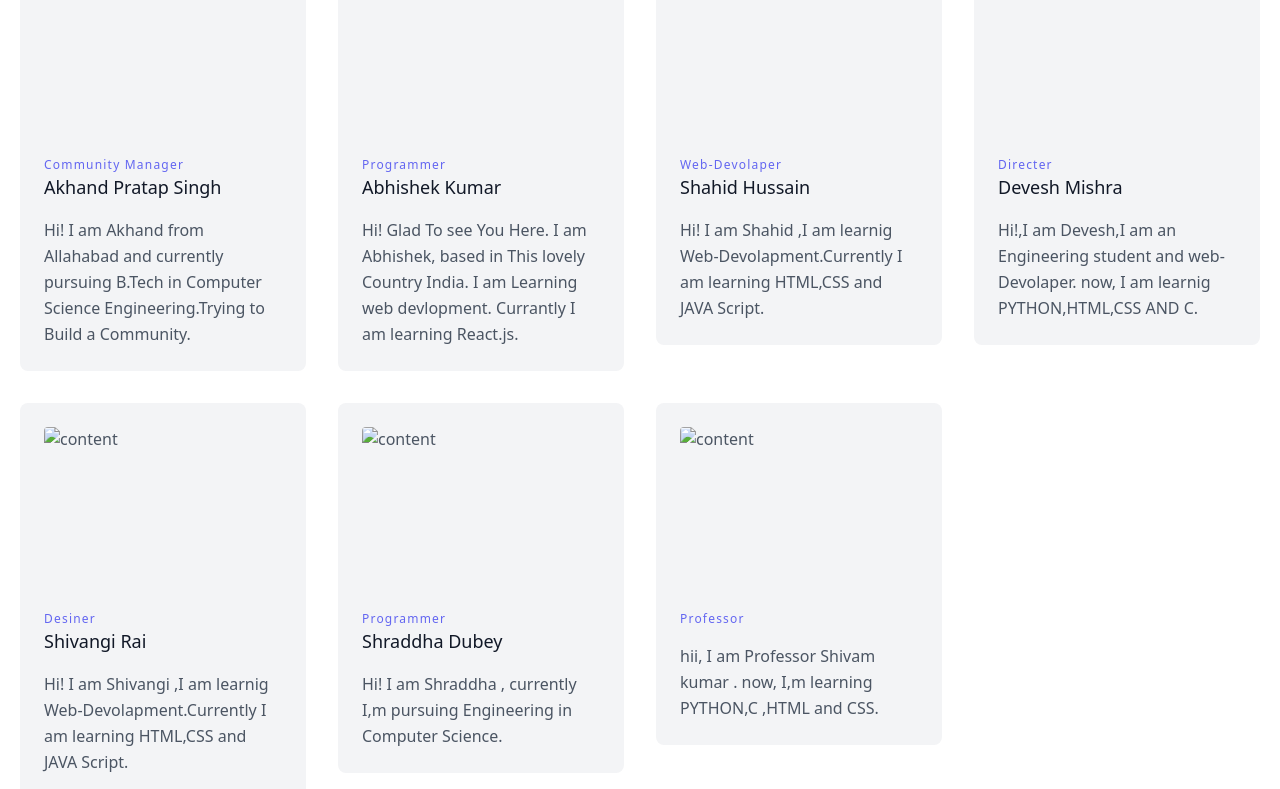
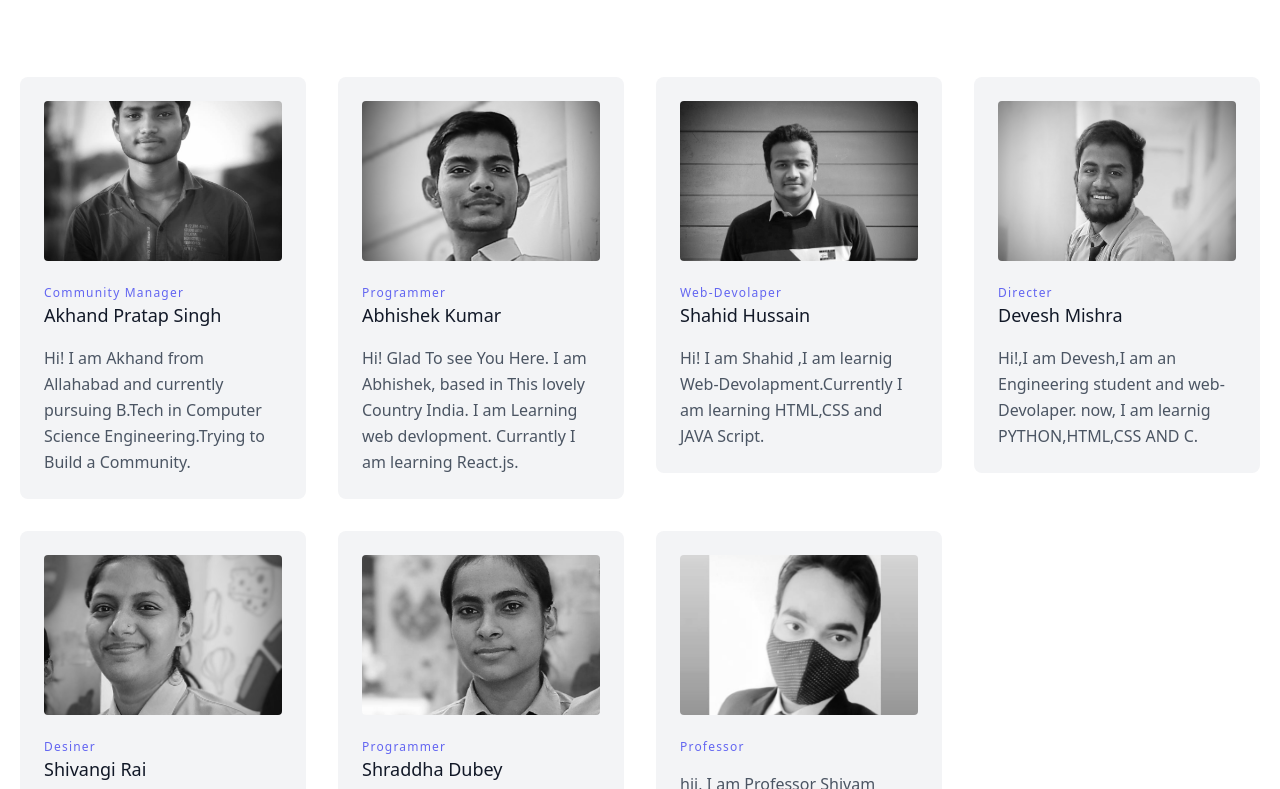
Before and after one commit to itzakhand/Profile, a plain HTML site: page index.html in a window 1280 px wide. Shown: the part 723-1512 px from the top of the page. Drawn offline with nearby package versions, Linux system fonts and the light colour scheme.

Commit message:
Update index.html

```diff
--- a/index.html
+++ b/index.html
@@ -43,7 +43,7 @@
             </div>
           </div>
           <div class="lg:max-w-lg lg:w-full md:w-1/2 w-5/6">
-            <img class="object-cover object-center rounded" alt="hero" src="images/P.jpg">
+            <img class="object-cover object-center rounded" alt="hero" src="P.jpg">
           </div>
         </div>
       </section>
@@ -59,7 +59,7 @@
           <div class="flex flex-wrap -m-4">
             <div class="xl:w-1/4 md:w-1/2 p-4">
               <div class="bg-gray-100 p-6 rounded-lg">
-                <img class="h-40 rounded w-full object-cover object-center mb-6" src="images/a.jpg" alt="content">
+                <img class="h-40 rounded w-full object-cover object-center mb-6" src="a.jpg" alt="content">
                 <h3 class="tracking-widest text-indigo-500 text-xs font-medium title-font">Community Manager</h3>
                 <h2 class="text-lg text-gray-900 font-medium title-font mb-4">Akhand Pratap Singh</h2>
                 <p class="leading-relaxed text-base">Hi! I am Akhand from Allahabad and currently pursuing B.Tech in Computer Science Engineering.Trying to Build a Community. </p>
@@ -67,7 +67,7 @@
             </div>
             <div class="xl:w-1/4 md:w-1/2 p-4">
               <div class="bg-gray-100 p-6 rounded-lg">
-                <img class="h-40 rounded w-full object-cover object-center mb-6" src="images/b.jpg" alt="content">
+                <img class="h-40 rounded w-full object-cover object-center mb-6" src="b.jpg" alt="content">
                 <h3 class="tracking-widest text-indigo-500 text-xs font-medium title-font">Programmer</h3>
                 <h2 class="text-lg text-gray-900 font-medium title-font mb-4">Abhishek Kumar</h2>
                 <p class="leading-relaxed text-base">Hi! Glad To see You Here. I am Abhishek, based in This lovely Country India. I am Learning web devlopment. Currantly I am learning React.js.</p>
@@ -75,7 +75,7 @@
             </div>
             <div class="xl:w-1/4 md:w-1/2 p-4">
               <div class="bg-gray-100 p-6 rounded-lg">
-                <img class="h-40 rounded w-full object-cover object-center mb-6" src="images/c.jpg" alt="content">
+                <img class="h-40 rounded w-full object-cover object-center mb-6" src="c.jpg" alt="content">
                 <h3 class="tracking-widest text-indigo-500 text-xs font-medium title-font">Web-Devolaper</h3>
                 <h2 class="text-lg text-gray-900 font-medium title-font mb-4">Shahid Hussain</h2>
                 <p class="leading-relaxed text-base">Hi! I am Shahid ,I am learnig Web-Devolapment.Currently I am learning HTML,CSS and JAVA Script. </p>
@@ -83,7 +83,7 @@
             </div>
             <div class="xl:w-1/4 md:w-1/2 p-4">
               <div class="bg-gray-100 p-6 rounded-lg">
-                <img class="h-40 rounded w-full object-cover object-center mb-6" src="images/d.jpg" alt="content">
+                <img class="h-40 rounded w-full object-cover object-center mb-6" src="d.jpg" alt="content">
                 <h3 class="tracking-widest text-indigo-500 text-xs font-medium title-font">Directer</h3>
                 <h2 class="text-lg text-gray-900 font-medium title-font mb-4">Devesh Mishra</h2>
                 <p class="leading-relaxed text-base">Hi!,I am Devesh,I am an Engineering student and web-Devolaper. now, I am learnig PYTHON,HTML,CSS AND C.<JAVA class="Script"></JAVA></p>
@@ -91,7 +91,7 @@
             </div>
             <div class="xl:w-1/4 md:w-1/2 p-4">
               <div class="bg-gray-100 p-6 rounded-lg">
-                <img class="h-40 rounded w-full object-cover object-center mb-6" src="images/g.jpg" alt="content">
+                <img class="h-40 rounded w-full object-cover object-center mb-6" src="g.jpg" alt="content">
                 <h3 class="tracking-widest text-indigo-500 text-xs font-medium title-font">Desiner</h3>
                 <h2 class="text-lg text-gray-900 font-medium title-font mb-4">Shivangi Rai</h2>
                 <p class="leading-relaxed text-base">Hi! I am Shivangi ,I am learnig Web-Devolapment.Currently I am learning HTML,CSS and JAVA Script. </p>
@@ -99,7 +99,7 @@
             </div>
             <div class="xl:w-1/4 md:w-1/2 p-4">
               <div class="bg-gray-100 p-6 rounded-lg">
-                <img class="h-40 rounded w-full object-cover object-center mb-6" src="images/h.jpg" alt="content">
+                <img class="h-40 rounded w-full object-cover object-center mb-6" src="h.jpg" alt="content">
                 <h3 class="tracking-widest text-indigo-500 text-xs font-medium title-font">Programmer</h3>
                 <h2 class="text-lg text-gray-900 font-medium title-font mb-4">Shraddha Dubey </h2>
                 <p class="leading-relaxed text-base">Hi! I am Shraddha , currently I,m pursuing Engineering in Computer Science. </p>
@@ -107,7 +107,7 @@
             </div>
             <div class="xl:w-1/4 md:w-1/2 p-4">
               <div class="bg-gray-100 p-6 rounded-lg">
-                <img class="h-40 rounded w-full object-cover object-center mb-6" src="images/e.jpg" alt="content">
+                <img class="h-40 rounded w-full object-cover object-center mb-6" src="e.jpg" alt="content">
                 <h3 class="tracking-widest text-indigo-500 text-xs font-medium title-font">Professor</h3>
                 <h2 class="text-lg text-gray-900 font-medium title-font mb-4"></h2>
                 <p class="leading-relaxed text-base">hii, I am Professor Shivam kumar . now, I,m learning PYTHON,C ,HTML and CSS. </p>
```
